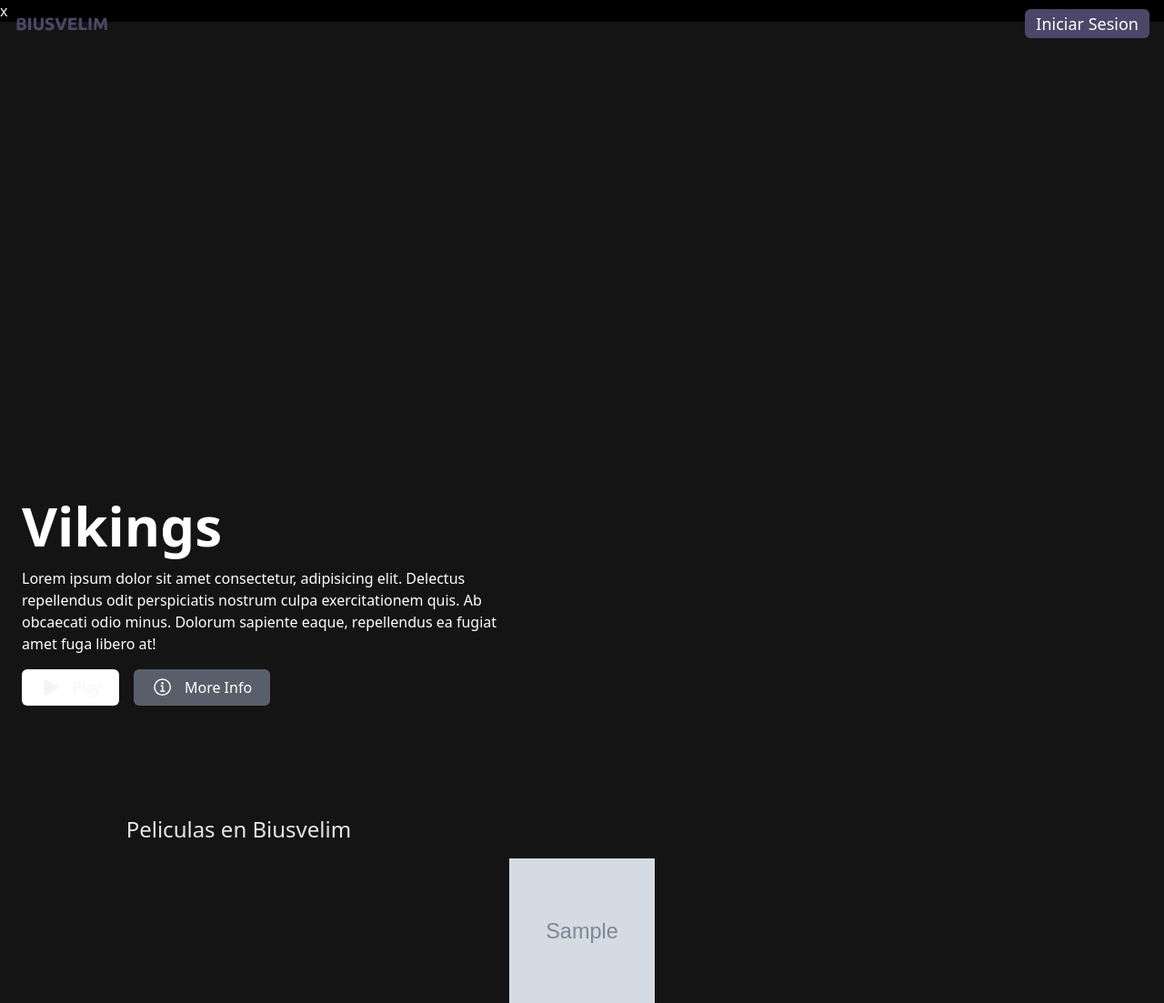
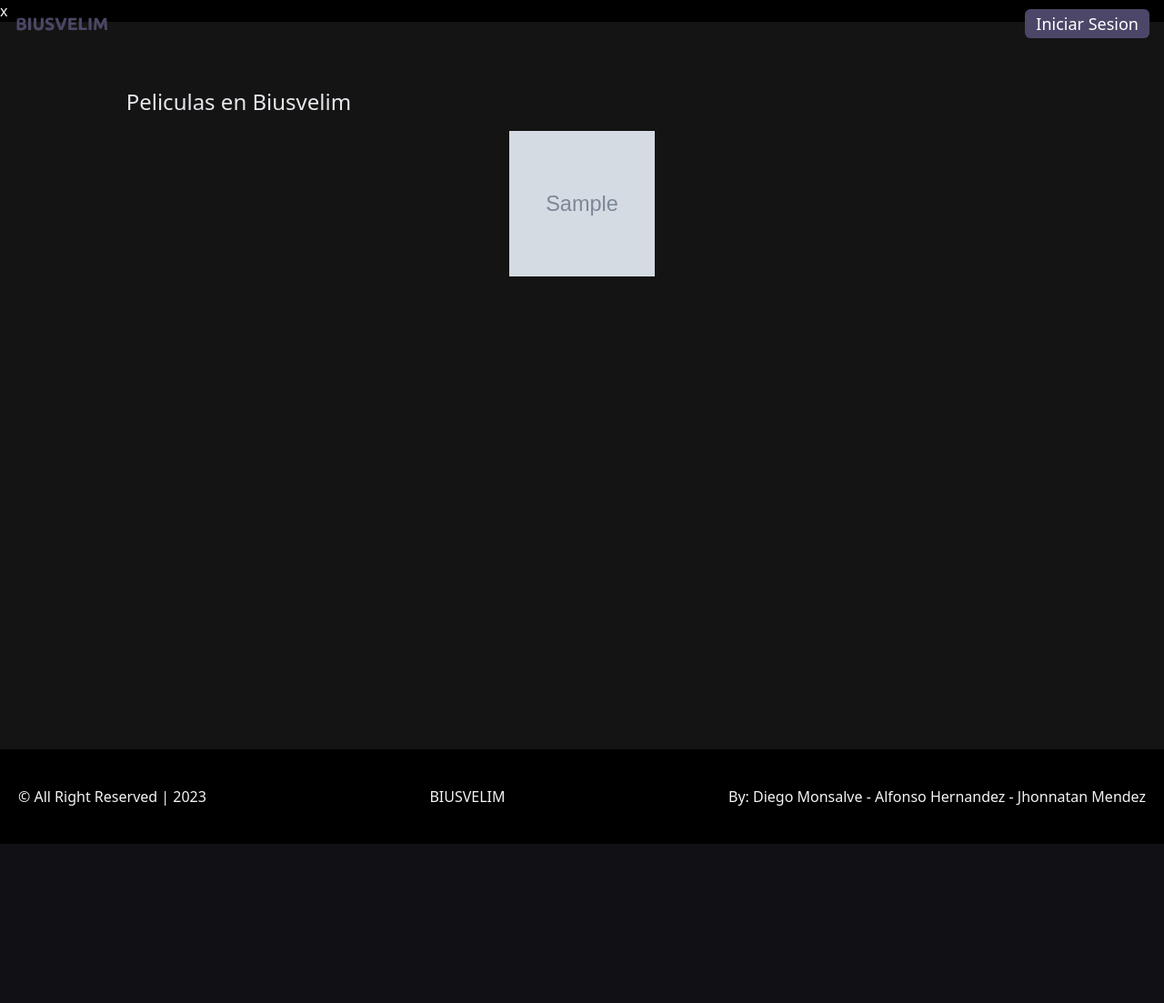
Before and after one commit to Mendel-ess/NPI-APP, a Django app: template templates/peliculalista.html in a window 1280 px wide. Shown: the top 1103 px of the page at 91% size. After the commit the page ends 928 px from the top, so only its background shows below. Run offline with Django 3.2, Linux system fonts and the light colour scheme; the template is opened without the code that fills it: most values are stand-ins (such as "Sample title", 1, 10 or a date in 2020); grey boxes marked "Sample" are stand-in pictures; some libraries are stand-ins or nearby versions.

Commit message:
fix templates

```diff
--- a/templates/PerfilLista.html
+++ b/templates/PerfilLista.html
@@ -4,12 +4,12 @@
 {% block content %}
     <section class='bg-primary_black min-h-screen py-20 md:py-0 flex-col flex justify-center items-center' style="background-image: url('assets/background_netflix.jpg');">
         <h2 class="text-center font-medium text-5xl my-4 text-gray-100">
-            Who's watching ?
+            Quien esta viendo?
         </h2>
 
         <div class="flex flex-wrap justify-center items-center w-10/12  md:w-6/12">
-            {% for profile in profiles %}
-            <a href="{% url 'biusvelim:movie-list' perfil_id=perfil.uuid %}">
+            {% for perfil in perfiles %}
+            <a href="{% url 'biusvelim:pelicula_list' perfil_id=perfil.uuid %}">
                 <div class="w-32 h-32 m-4  bg-blue-500 rounded-md cursor-pointer justify-center items-center flex-col flex">
                     <p class="text-6xl" style="font-weight: 900;">{{ perfil.nombre|slice:":1" }}</p>
                     <p>{{ perfil.nombre }}</p>
--- a/templates/peliculalista.html
+++ b/templates/peliculalista.html
@@ -3,33 +3,6 @@
 
 {% block content %}
     <main class='bg-primary_black min-h-screen w-full'>
-        <section class="h-screen relative bg-no-repeat pb-8 pl-6 flex justify-end items-end bg-cover">
-            <div>
-                <h2 class="text-6xl font-semibold text-white my-4">
-                    Vikings
-                </h2>
-                <p class=" w-11/12 md:w-5/12 font-medium text-white my-4">
-                    Lorem ipsum dolor sit amet consectetur, adipisicing elit. Delectus repellendus odit perspiciatis nostrum culpa exercitationem quis. Ab obcaecati odio minus. Dolorum sapiente eaque, repellendus ea fugiat amet fuga libero at!
-                </p>
-                <div class="flex my-4">
-
-                    <button class="flex items-center bg-white py-2 px-5 rounded-md">
-                        <ion-icon name="play" class="text-2xl"></ion-icon>
-                        <span class="ml-3 font-medium">
-                            Play
-                        </span>
-                    </button>
-
-                    <button class="ml-4 text-white flex items-center bg-gray-500 bg-opacity-80 py-2 px-5 rounded-md">
-
-                        <ion-icon name="information-circle-outline" class="text-2xl" ></ion-icon>
-                        <span class="ml-3 font-medium">
-                            More Info
-                        </span>
-                    </button>
-                </div>
-            </div>
-        </section>
         <section class='bg-primary_black  min-h-screen flex justify-center py-10'>
             <div class="p-8 w-10/12 relative" >
                 <h2 class="text-gray-200 text-2xl font-medium">
@@ -37,7 +10,7 @@
                 </h2>
                 <div class="flex justify-center  items-center min-w-full  movie_lis">
                     {% for pelicula in peliculas %}
-                    <a href="{% url 'biusvelim:movie-detail' pelicula_id=pelicula.uuid %}">
+                    <a href="{% url 'biusvelim:detalle_pelicula' pelicula_id=pelicula.uuid %}">
                         <div class=" h-40 m-4  bg-blue-500 flex-shrink-0 rounded-md cursor-pointer w-40">
                             <img src="{{pelicula.imagen.url}}" class="w-full h-full " alt="">
                         </div>
--- a/templates/repeli.html
+++ b/templates/repeli.html
@@ -3,13 +3,13 @@
 
 {% block content %}
     <main class='bg-primary_black h-full w-full '>
-        {{movie|json_script:'movie_data'}}
+        {{pelicula|json_script:'pelicula_data'}}
         <video  controls class="w-full h-screen player"></video>
 
     </main>
     <script>
         const videoEl = document.querySelector('video')
-        const movie_data = JSON.parse(document.getElementById('movie_data').textContent);
+        const movie_data = JSON.parse(document.getElementById('pelicula_data').textContent);
         const url = new URL(location.href)
         const video_param = parseInt(url.searchParams.get('epi'))?parseInt(url.searchParams.get('epi')):0
         videoEl.setAttribute('src', `http://localhost:8000/media/${movie_data[video_param].file}`)
```
Also changed, not shown: biusvelim/views.py (+4 -4 lines).
